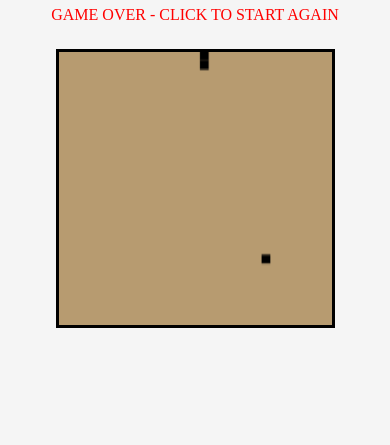
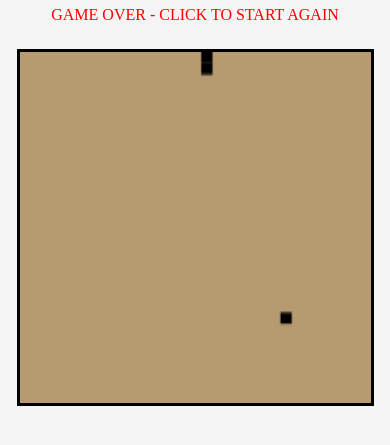
Before and after one commit to eli78435/snake-game, a plain HTML site: page index.html in a window 390 px wide. Shown: the part 101-546 px from the top of the page. Drawn offline with Linux system fonts and the light colour scheme.

Commit message:
increase board size for phones

```diff
--- a/index.css
+++ b/index.css
@@ -65,3 +65,12 @@ header div span:first-child {
     background-color: rgb(183, 155, 112);
     outline: black 3px solid;
 }
+
+@media only screen and (max-width: 500px) {
+    .canvas {
+        width: min(90vh, 90vw);
+        height: min(90vh, 90vw);
+        background-color: rgb(183, 155, 112);
+        outline: black 3px solid;
+    }
+}
```
